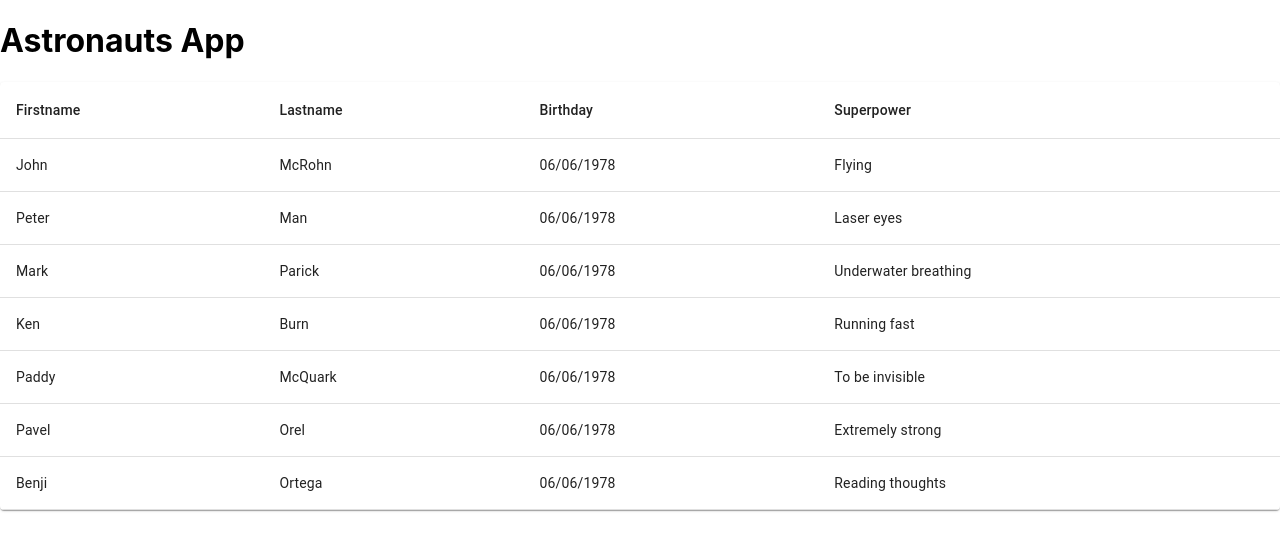
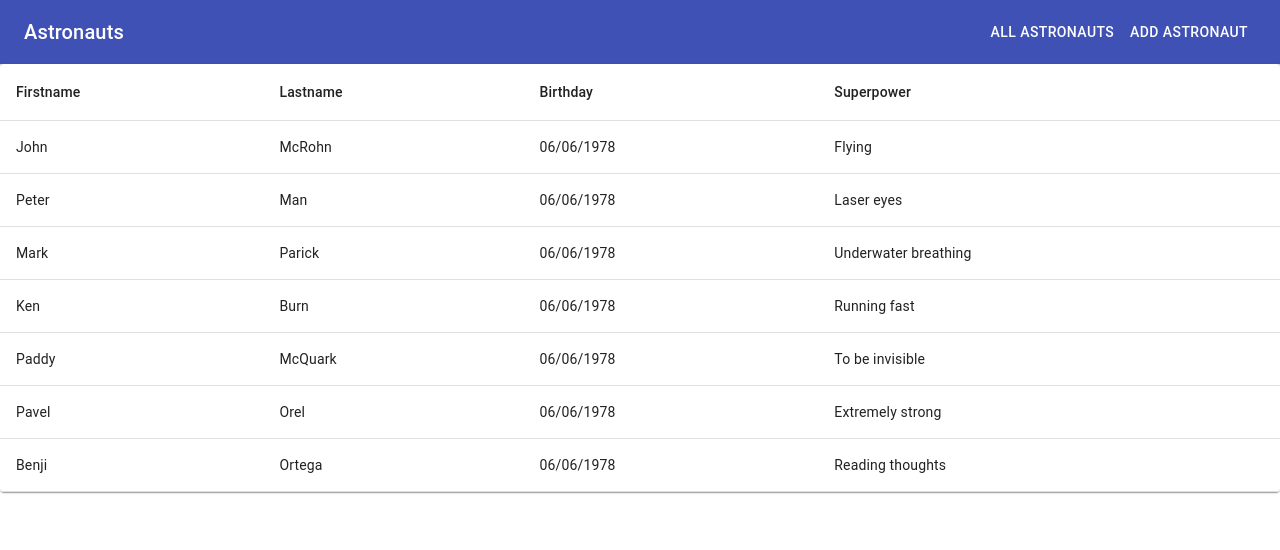
Before and after one commit to samueldusek/astronauts-2-front-end, a React (Create React App) app: page /astronauts/1 in a window 1280 px wide. Shown: the top 550 px of the page. Built offline with nearby package versions, Linux system fonts and the light colour scheme.

Commit message:
add navbar

```diff
--- a/src/AstronautsApp.js
+++ b/src/AstronautsApp.js
@@ -1,12 +1,13 @@
 import React, { useState } from "react";
 import astronautsSeed from "./astronautsSeed";
 import AstronautsList from "./AstronautsList";
+import NavBar from "./NavBar";
 
 const AstronautsApp = () => {
   const [astronauts, setAstronauts] = useState(astronautsSeed);
   return (
     <div>
-      <h1>Astronauts App</h1>
+      <NavBar />
       <AstronautsList astronauts={astronauts} />
     </div>
   );
--- /dev/null
+++ b/src/NavBar.js
@@ -0,0 +1,37 @@
+import React from "react";
+import { makeStyles } from "@material-ui/core/styles";
+import AppBar from "@material-ui/core/AppBar";
+import Toolbar from "@material-ui/core/Toolbar";
+import Typography from "@material-ui/core/Typography";
+import Button from "@material-ui/core/Button";
+
+const useStyles = makeStyles((theme) => ({
+  root: {
+    flexGrow: 1,
+  },
+  menuButton: {
+    marginRight: theme.spacing(2),
+  },
+  title: {
+    flexGrow: 1,
+  },
+}));
+
+function NavBar() {
+  const classes = useStyles();
+  return (
+    <div className={classes.root}>
+      <AppBar position="static">
+        <Toolbar>
+          <Typography variant="h6" className={classes.title}>
+            Astronauts
+          </Typography>
+          <Button color="inherit">All astronauts</Button>
+          <Button color="inherit">Add astronaut</Button>
+        </Toolbar>
+      </AppBar>
+    </div>
+  );
+}
+
+export default NavBar;
```
